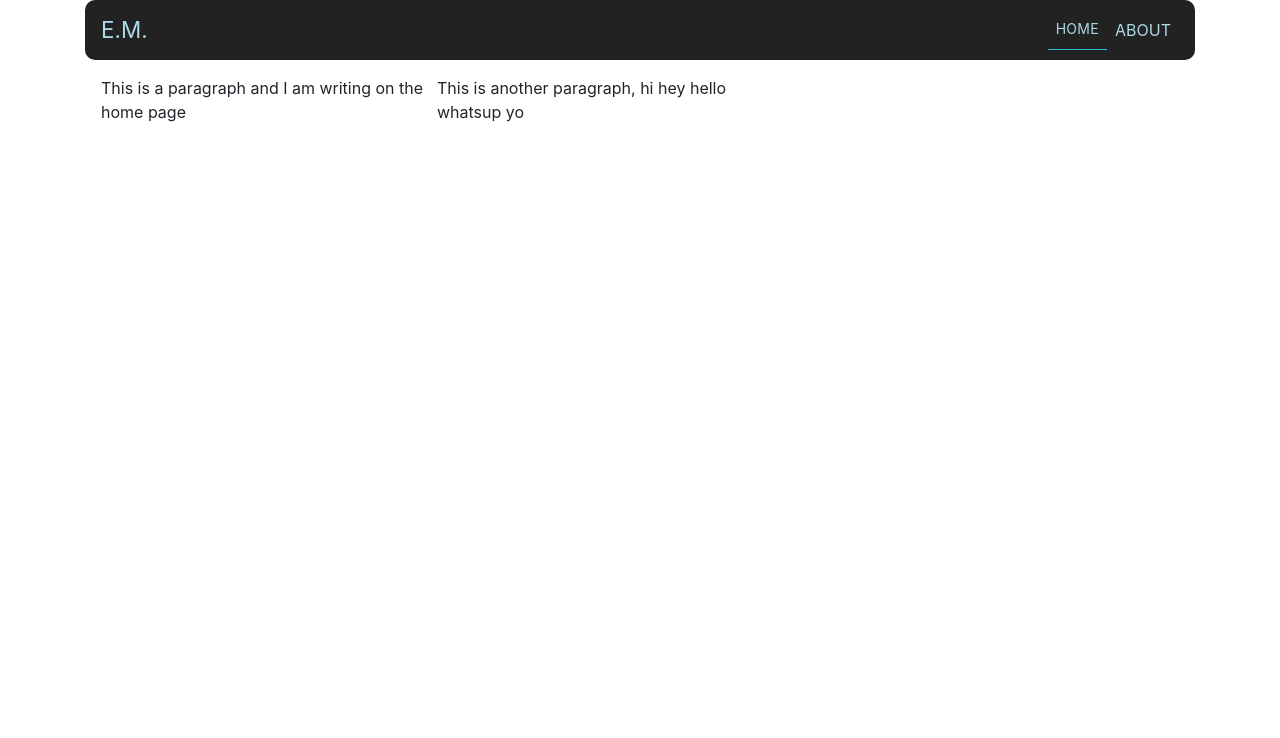
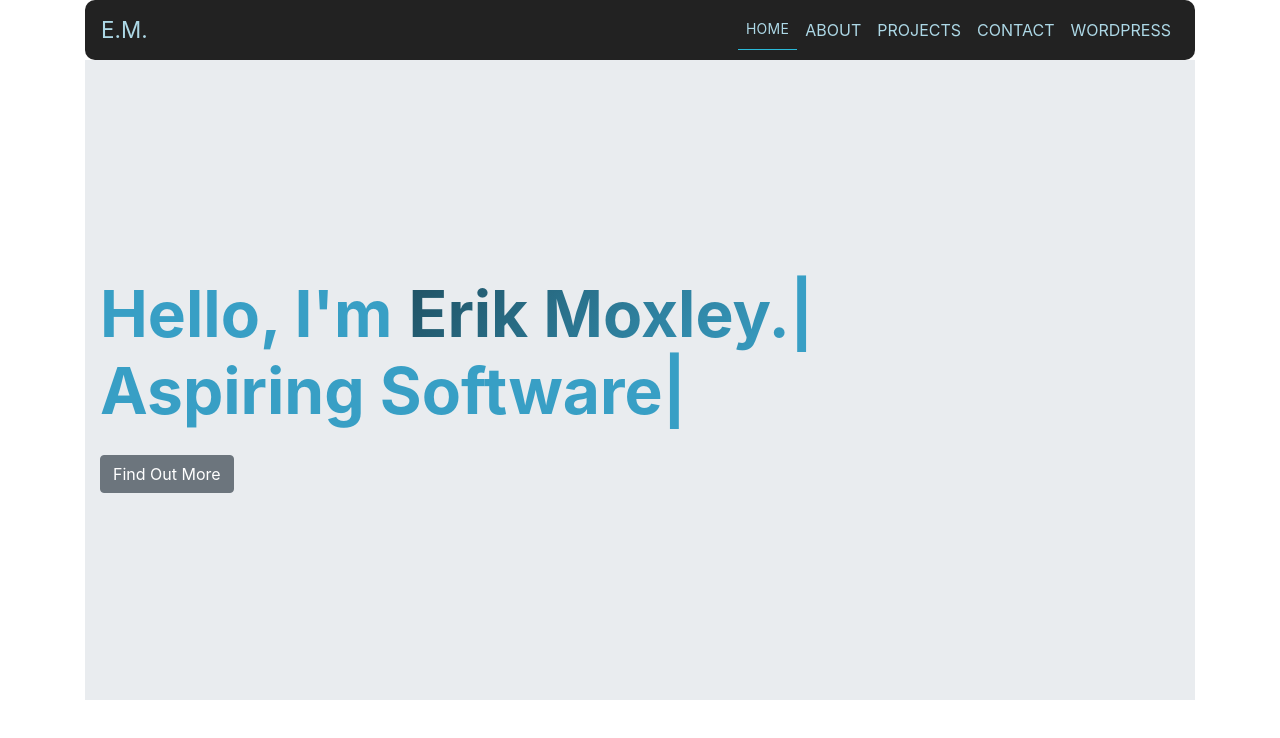
Before and after one commit to ErikMoxley/portfolio, a React (Create React App) app: page / in a window 1280 px wide. Shown: the top 738 px of the page. Built offline with nearby package versions, Linux system fonts and the light colour scheme.

Commit message:
might be transitioning main site to single pager

```diff
--- a/package.json
+++ b/package.json
@@ -13,11 +13,14 @@
     "react-bootstrap": "^1.0.0-beta.16",
     "react-dom": "^16.12.0",
     "react-navbar": "^3.0.0",
+    "react-reveal": "^1.2.2",
     "react-router": "^5.1.2",
     "react-router-bootstrap": "^0.25.0",
     "react-router-dom": "^5.1.2",
     "react-scripts": "^3.3.0",
+    "react-scroll": "^1.7.16",
     "react-spring": "^8.0.27",
+    "react-typist": "^2.0.5",
     "reactstrap": "^8.4.0",
     "styled-components": "^5.0.0"
   },
--- a/src/App.js
+++ b/src/App.js
@@ -5,6 +5,8 @@ import { BrowserRouter, Route, Switch } from "react-router-dom";
 import { NavigationBar } from "./components/nav/Nav";
 import { Home } from "./pages/Home";
 import { About } from "./pages/About";
+import { Contact } from "./pages/Contact";
+import { Projects } from "./pages/Projects";
 
 function App() {
   return (
@@ -14,6 +16,8 @@ function App() {
         <Switch>
           <Route exact path="/" component={Home} />
           <Route path="/about" component={About} />
+          <Route path="/projects" component={Contact} />
+          <Route path="/contact" component={Projects} />
         </Switch>
       </div>
     </BrowserRouter>
--- a/src/components/nav/Nav.css
+++ b/src/components/nav/Nav.css
@@ -5,6 +5,10 @@
   border-radius: 10px;
   background-color: #eceff1;
   text-transform: uppercase;
+}
+
+.navbrand {
+  text-transform: none;
 }
 
 .navbar__link {
--- a/src/components/nav/Nav.js
+++ b/src/components/nav/Nav.js
@@ -27,8 +27,10 @@ const Styles = styled.div`
 
 export const NavigationBar = () => (
   <Styles>
-    <Navbar expand="lg">
-      <Navbar.Brand href="/">E.M.</Navbar.Brand>
+    <Navbar expand="md">
+      <Navbar.Brand className="navbrand" href="/">
+        E.M.
+      </Navbar.Brand>
       <Navbar.Toggle aria-controls="basic-navbar-nav" />
       <Navbar.Collapse id="basic-navbar-nav">
         <Nav className="ml-auto">
@@ -47,7 +49,29 @@ export const NavigationBar = () => (
           >
             About
           </NavLink>
+          <NavLink
+            to="/projects"
+            className="p-2"
+            activeClassName="navbar__link--active"
+          >
+            Projects
+          </NavLink>
+          <NavLink
+            to="/contact"
+            className="p-2"
+            activeClassName="navbar__link--active"
+          >
+            Contact
+          </NavLink>
         </Nav>
+        <a
+          href="https://erikmoxley.wordpress.com/"
+          target="_blank"
+          rel="noopener noreferrer"
+          className="p-2"
+        >
+          WordPress
+        </a>
       </Navbar.Collapse>
     </Navbar>
   </Styles>
--- a/src/pages/Contact.js
+++ b/src/pages/Contact.js
@@ -0,0 +1,16 @@
+import React from "react";
+import styled from "styled-components";
+const GridWrapper = styled.div`
+  display: grid;
+  grid-gap: 10px;
+  margin-top: 1em;
+  margin-left: 1em;
+  margin-right: 6em;
+  grid-template-columns: repeat(3, 1fr);
+  grid-auto-rows: minmax(25px, auto);
+`;
+export const Contact = props => (
+  <GridWrapper>
+    <h1>Contact Me</h1>
+  </GridWrapper>
+);
--- a/src/pages/Home.js
+++ b/src/pages/Home.js
@@ -1,17 +1,63 @@
 import React from "react";
 import styled from "styled-components";
-const GridWrapper = styled.div`
-  display: grid;
-  grid-gap: 10px;
-  margin-top: 1em;
-  margin-left: 1em;
-  margin-right: 6em;
-  grid-template-columns: repeat(3, 1fr);
-  grid-auto-rows: minmax(25px, auto);
-`;
+import { Jumbotron, Container, Button } from "reactstrap";
+import Fade from "react-reveal/Fade";
+import { NavLink } from "react-router-dom";
+import Typist from "react-typist";
+import "../styles/Home.css";
+
+const GridWrapper = styled.div``;
 export const Home = props => (
   <GridWrapper>
-    <p>This is a paragraph and I am writing on the home page</p>
-    <p>This is another paragraph, hi hey hello whatsup yo</p>
+    <div id="top">
+      <Jumbotron className="jumbotron" fluid>
+        <Container className="container" fluid>
+          <Fade left>
+            <div className="Typist">
+              <Typist className="hero" cursor={{ hideWhenDone: true }}>
+                Hello, I'm
+                <Typist.Delay ms={100} />
+                <span className="eMox">
+                  Eric K.
+                  <Typist.Backspace count={4} delay={1000} />
+                  <Typist.Delay ms={750} />k Moxley.
+                  <Typist.Delay ms={6590} />
+                </span>
+              </Typist>
+            </div>
+          </Fade>
+          <Fade right>
+            <div className="Typist">
+              <Typist className="hero" cursor={{ hideWhenDone: true }}>
+                Former Store Manager.
+                <Typist.Delay ms={1000} />
+                <Typist.Backspace count={21} delay={500} />
+                Aspiring Software Engineer.
+                <Typist.Delay ms={500} />
+                <Typist.Backspace count={18} delay={500} />
+                <Typist.Delay ms={1000} />
+                Web Developer.
+              </Typist>
+            </div>
+          </Fade>
+          <p className="lead">
+            <Fade bottom big>
+              <NavLink
+                activeClass="active"
+                to="/about"
+                spy={true}
+                smooth={true}
+                offset={-70}
+                duration={400}
+              >
+                <Button color="secondary" size="md">
+                  Find Out More
+                </Button>
+              </NavLink>
+            </Fade>
+          </p>
+        </Container>
+      </Jumbotron>
+    </div>
   </GridWrapper>
 );
--- a/src/pages/Projects.js
+++ b/src/pages/Projects.js
@@ -0,0 +1,16 @@
+import React from "react";
+import styled from "styled-components";
+const GridWrapper = styled.div`
+  display: grid;
+  grid-gap: 10px;
+  margin-top: 1em;
+  margin-left: 1em;
+  margin-right: 6em;
+  grid-template-columns: repeat(3, 1fr);
+  grid-auto-rows: minmax(25px, auto);
+`;
+export const Projects = props => (
+  <GridWrapper>
+    <h1>Projects Page</h1>
+  </GridWrapper>
+);
--- /dev/null
+++ b/src/styles/Home.css
@@ -0,0 +1,70 @@
+.container {
+  max-width: 1140px;
+}
+
+.hero {
+  font-size: 4rem;
+  font-weight: 700;
+  line-height: 0.4;
+  margin-bottom: 3.2rem;
+  margin-top: 3.2rem;
+  text-align: left;
+  visibility: visible;
+  opacity: 1;
+  transform: matrix3d(1, 0, 0, 0, 0, 1, 0, 0, 0, 0, 1, 0, 0, 0, 0, 1);
+  transition: opacity 1s cubic-bezier(0.5, 0, 0, 1) 0.5s,
+    transform 1s cubic-bezier(0.5, 0, 0, 1) 0.5s;
+}
+
+.lead {
+  margin-left: 0rem;
+}
+
+@media screen and (max-width: 75em) {
+  .hero {
+    font-size: 3rem;
+  }
+  .container > .react-reveal {
+    font-size: 3rem;
+  }
+}
+
+@media screen and (max-width: 65em) {
+  .hero {
+    font-size: 2rem;
+    line-height: 0;
+    margin-top: 0rem;
+  }
+}
+
+@media screen and (max-width: 35em) {
+  .hero {
+    font-size: 2rem;
+    line-height: 1;
+    margin-top: 0rem;
+  }
+}
+
+.eMox {
+  background-image: linear-gradient(135deg, #1f4e5f, #389fc5);
+  background-clip: text;
+  -webkit-background-clip: text !important;
+  -webkit-text-fill-color: transparent;
+  padding-left: 1rem;
+}
+.jumbotron {
+  min-height: 80vh;
+  height: 80vh;
+  display: flex;
+  align-items: center;
+  border-bottom: 0;
+  font-weight: 400;
+  color: #389fc5;
+  padding: 0;
+  margin-bottom: 0 !important;
+  top: 0;
+  left: 0;
+  bottom: 0;
+  right: 0;
+  z-index: -1;
+}
```
Also changed, not shown: 1 other file (tests, documents, lock files or other folders).
